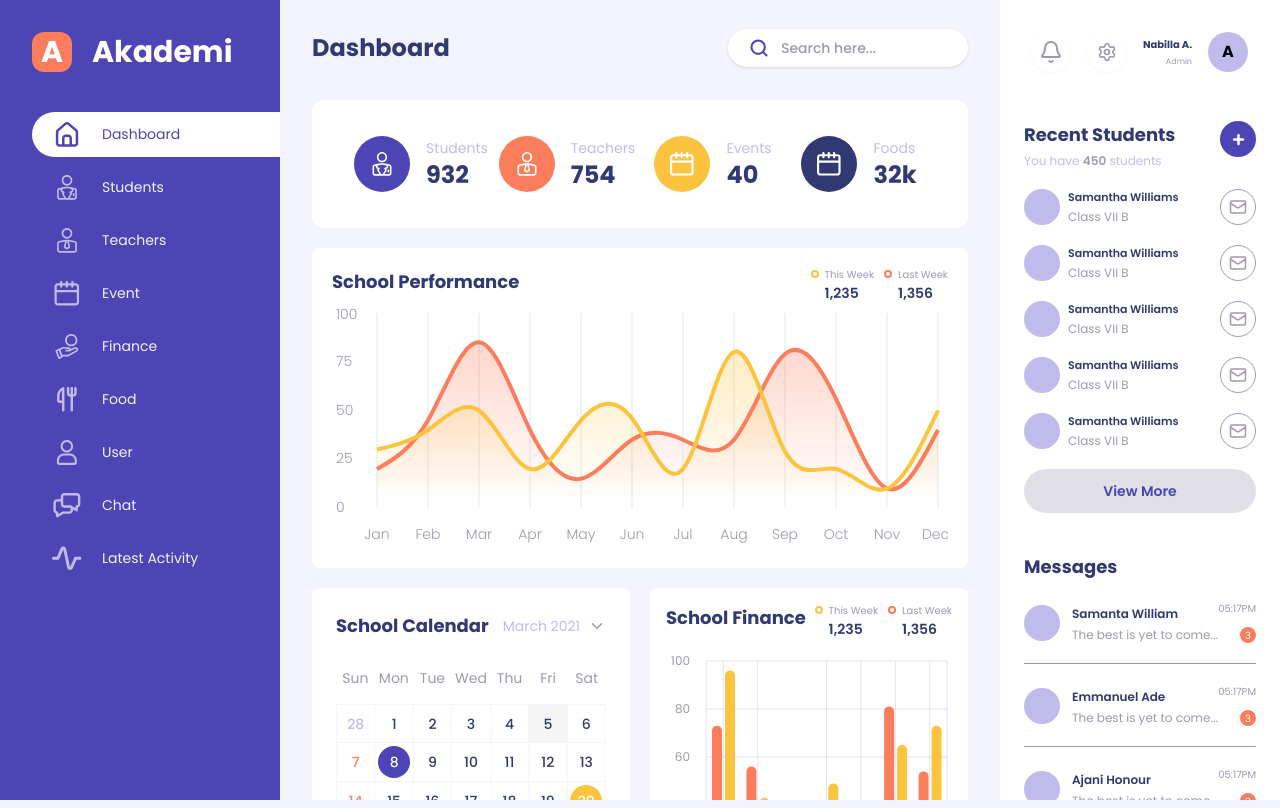
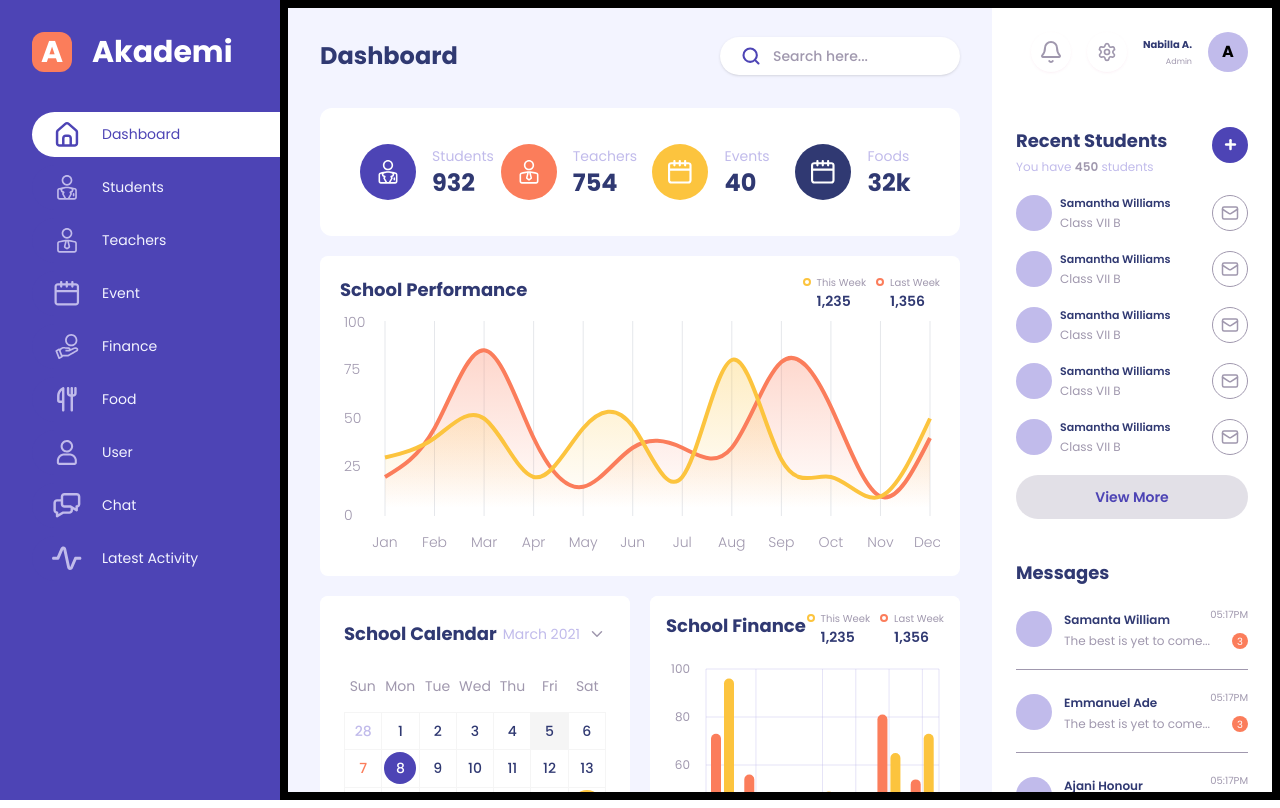
Before and after one commit to DEE-PRINCE001/Akademi, a React (Vite) app: page / in a window 1280 px wide. Built offline with nearby package versions, Linux system fonts and the light colour scheme.

Commit message:
let's check this out

```diff
--- a/src/components/Layout/Sidebar.jsx
+++ b/src/components/Layout/Sidebar.jsx
@@ -32,7 +32,7 @@ const Sidebar = ({ children, doublescreen = false }) => {
     }, [])
 
     return (
-        <div className='flex min-h-0 bg-background w-full h-full relative'>
+        <div className='flex min-h-0 bg-background w-full h-screen relative'>
             <div className={`fixed top-4.5 right-3 md:right-8 lg:top-8 flex items-center space-x-4 z-40`}>
                 <div className={`${profileOpened ? "flex" : "hidden"} sm:flex items-center space-x-4`}>
 
@@ -76,7 +76,7 @@ const Sidebar = ({ children, doublescreen = false }) => {
             </div>
 
 
-            <div className={` ${!doublescreen ? "flex-1 flex flex-col px-4 md:px-8 md:pt-0 pt-0 pb-2 h-screen min-h-0 md:pb-2 lg:h-screen min-w-0" : "flex-1 overflow-hidden min-h-0 min-w-0 mb-2 h-screen"} `}>
+            <div className={` ${!doublescreen ? "flex-1 flex flex-col px-4 md:px-8 md:pt-0 pt-0 pb-2 h-screen border-6 border-success overflow-hidden md:pb-2 lg:h-screen min-w-0" : "flex-1 overflow-hidden min-h-0 min-w-0 mb-2 h-screen"} `}>
                 {children}
             </div>
 
--- a/src/pages/dashboard/Dashboard.jsx
+++ b/src/pages/dashboard/Dashboard.jsx
@@ -103,7 +103,7 @@ const Dashboard = () => {
   ]
   return (
     // <div className={`flex-1 lg:flex m-0 w-auto`} >
-    <div className={`flex-1 lg:flex min-w-0 h-full`} >
+    <div className={`flex-1 lg:flex min-h-0 border-8 overflow-hidden min-w-0 h-full`} >
       <div className='relative flex-1 min-w-0 flex flex-col w-full px-4 md:p-8 md:pt-0
             pb-0 h-screen space-y-5 overflow-y-auto scrollbar-none'>
         <div className='pt-3 md:pt-7 md:pb-3 sticky top-0 w-full flex-1 min-w-0 bg-background z-1'>
```
